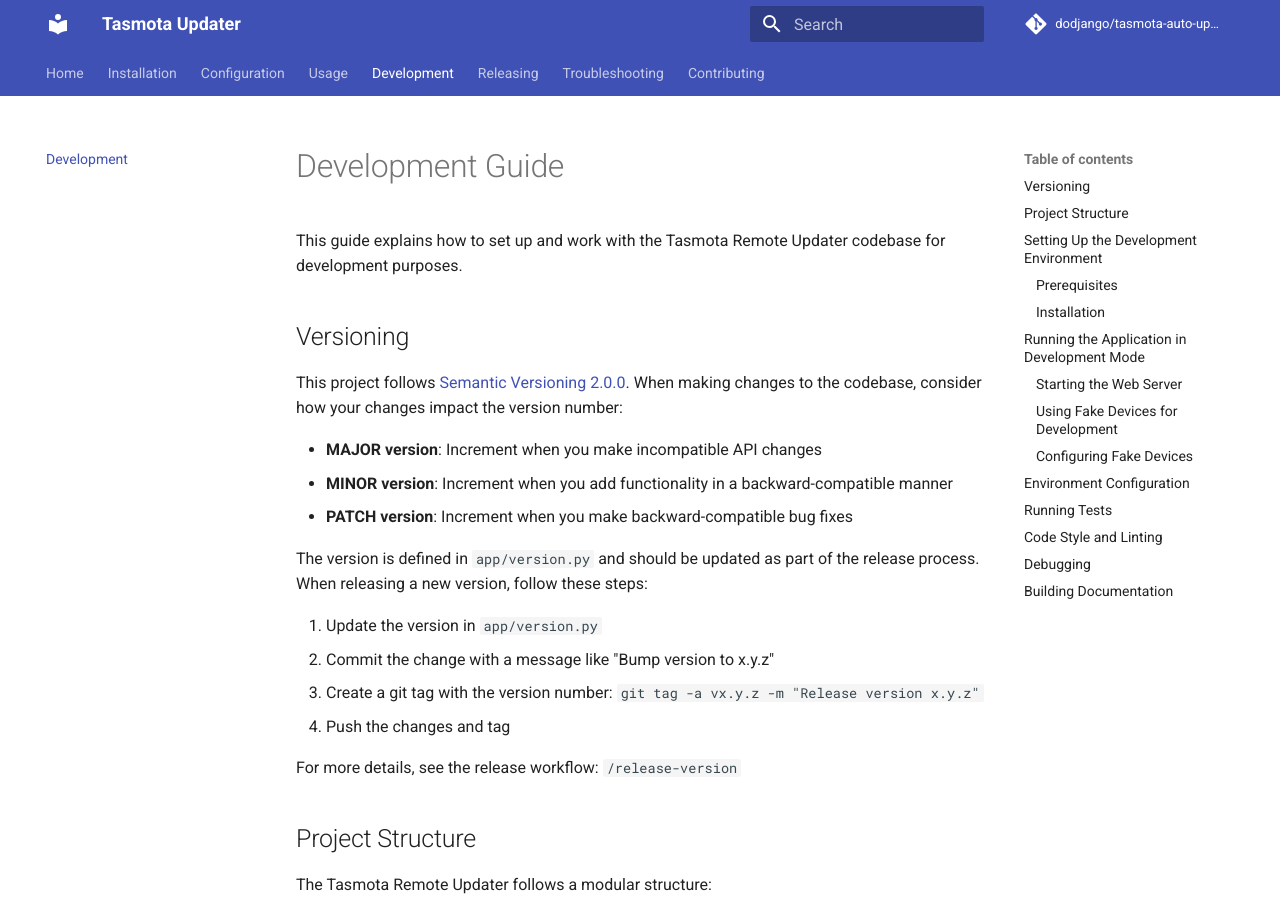
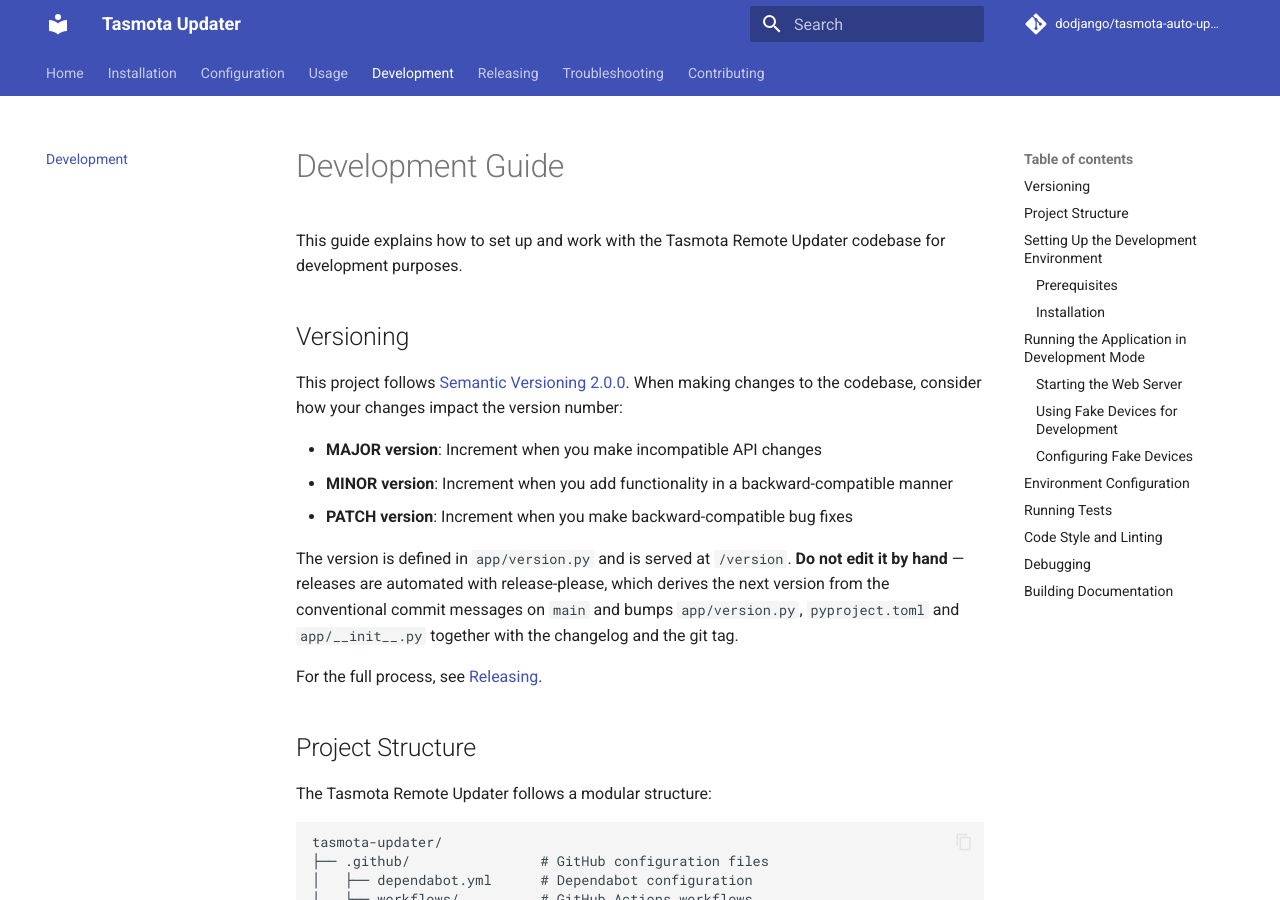
Before and after one commit to dodjango/tasmota-auto-updater, an MkDocs documentation site: the page built from docs/development.md, in a window 1280 px wide and 900 px high. Built offline with MkDocs 1.6.1 and Material for MkDocs 9.7.7, drawn with Linux system fonts in a browser that asks for light colours; comment, search, counter and statistics services are not loaded.

Commit message:
docs: point the versioning section at release-please

```diff
--- a/docs/development.md
+++ b/docs/development.md
@@ -10,14 +10,13 @@
 - **MINOR version**: Increment when you add functionality in a backward-compatible manner
 - **PATCH version**: Increment when you make backward-compatible bug fixes
 
-The version is defined in `app/version.py` and should be updated as part of the release process. When releasing a new version, follow these steps:
+The version is defined in `app/version.py` and is served at `/version`. **Do not
+edit it by hand** — releases are automated with release-please, which derives the
+next version from the conventional commit messages on `main` and bumps
+`app/version.py`, `pyproject.toml` and `app/__init__.py` together with the
+changelog and the git tag.
 
-1. Update the version in `app/version.py`
-2. Commit the change with a message like "Bump version to x.y.z"
-3. Create a git tag with the version number: `git tag -a vx.y.z -m "Release version x.y.z"`
-4. Push the changes and tag
-
-For more details, see the release workflow: `/release-version`
+For the full process, see [Releasing](releasing.md).
 
 ## Project Structure
 
```
